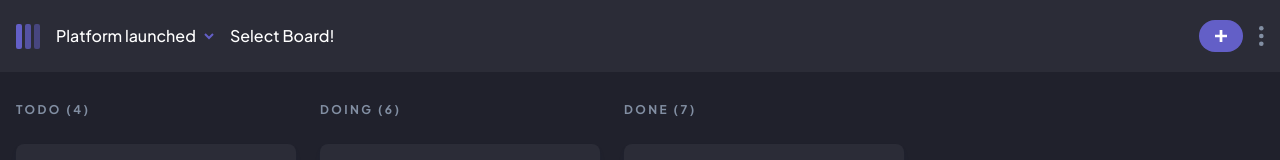
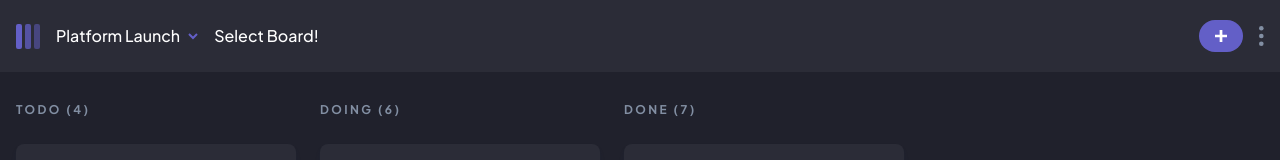
Before and after one commit to PedroEnciso/kanban-app, a React (Vite) app: page / in a window 1280 px wide. Shown: the top 160 px of the page. Built offline with nearby package versions, Linux system fonts and the light colour scheme.

Commit message:
dynamically add board name

```diff
--- a/src/components/Nav/Nav.jsx
+++ b/src/components/Nav/Nav.jsx
@@ -1,4 +1,5 @@
 import { useState, useContext } from "react";
+
 import Modal from "../UI/Modal";
 import AddTask from "../Tasks/AddTask";
 import BoardContext from "../../store/board-context";
@@ -13,6 +14,7 @@ function Nav() {
   const [isShowingModal, setIsShowingModal] = useState(false);
   const [isShowingSelectBoard, setIsShowingSelectBoard] = useState(true);
   const boardCtx = useContext(BoardContext);
+  const { boards, displayBoardIndex } = boardCtx;
 
   const handleToggleModal = () => {
     setIsShowingModal((prev) => !prev);
@@ -26,7 +28,7 @@ function Nav() {
             <img src={logo} alt="KanBan logo." />
           </div>
           <button className="flex items-center gap-2">
-            <span> Platform launched</span>
+            <span>{boards[displayBoardIndex].name}</span>
             <img src={chevronDown} alt="View boards." />
           </button>
           {isShowingSelectBoard && <SelectBoardContainer />}
@@ -34,7 +36,7 @@ function Nav() {
         <div className="flex gap-4 items-center">
           <button
             className="bg-mainPurple hover:bg-mainPurpleHover disabled:bg-mainPurple/25 px-4 py-2.5 rounded-2xl"
-            disabled={boardCtx.boards.length === 0}
+            disabled={boards.length === 0}
             onClick={handleToggleModal}
           >
             <img src={plus} alt="Add a task." />
```
